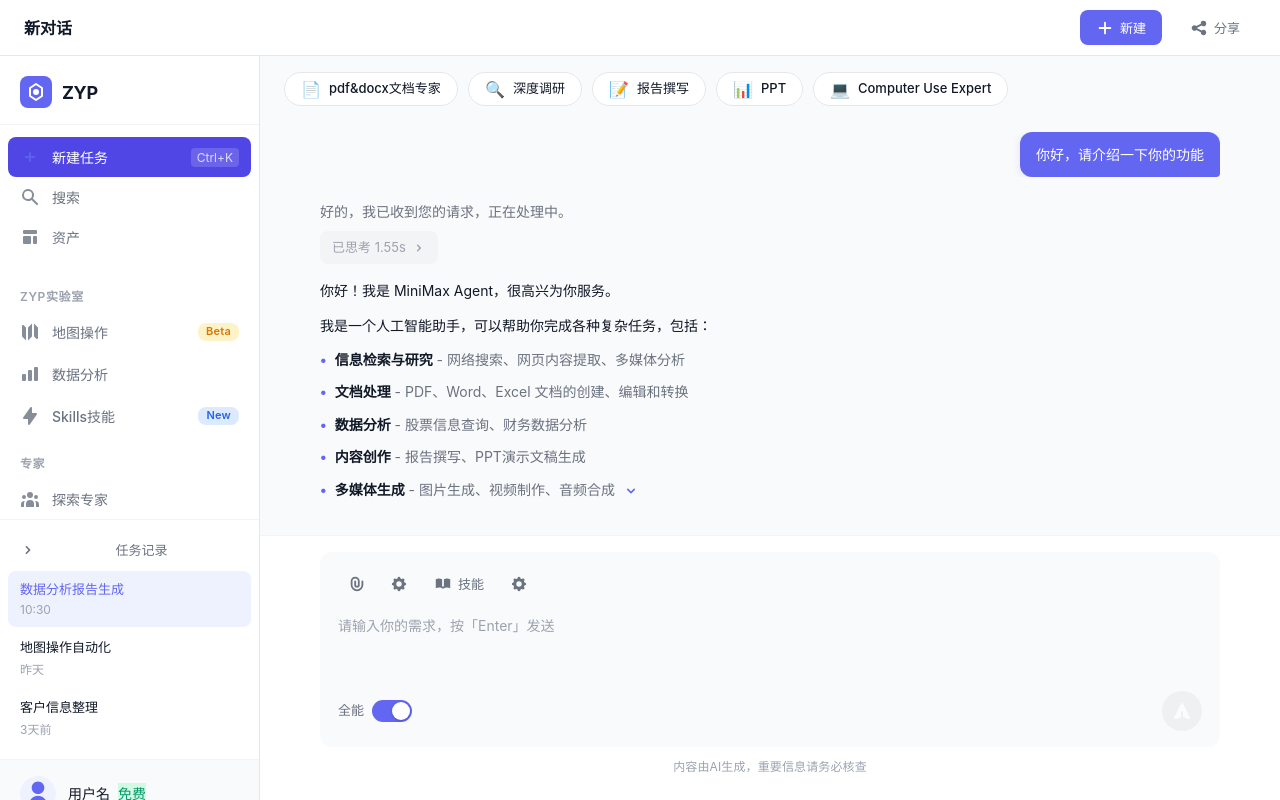
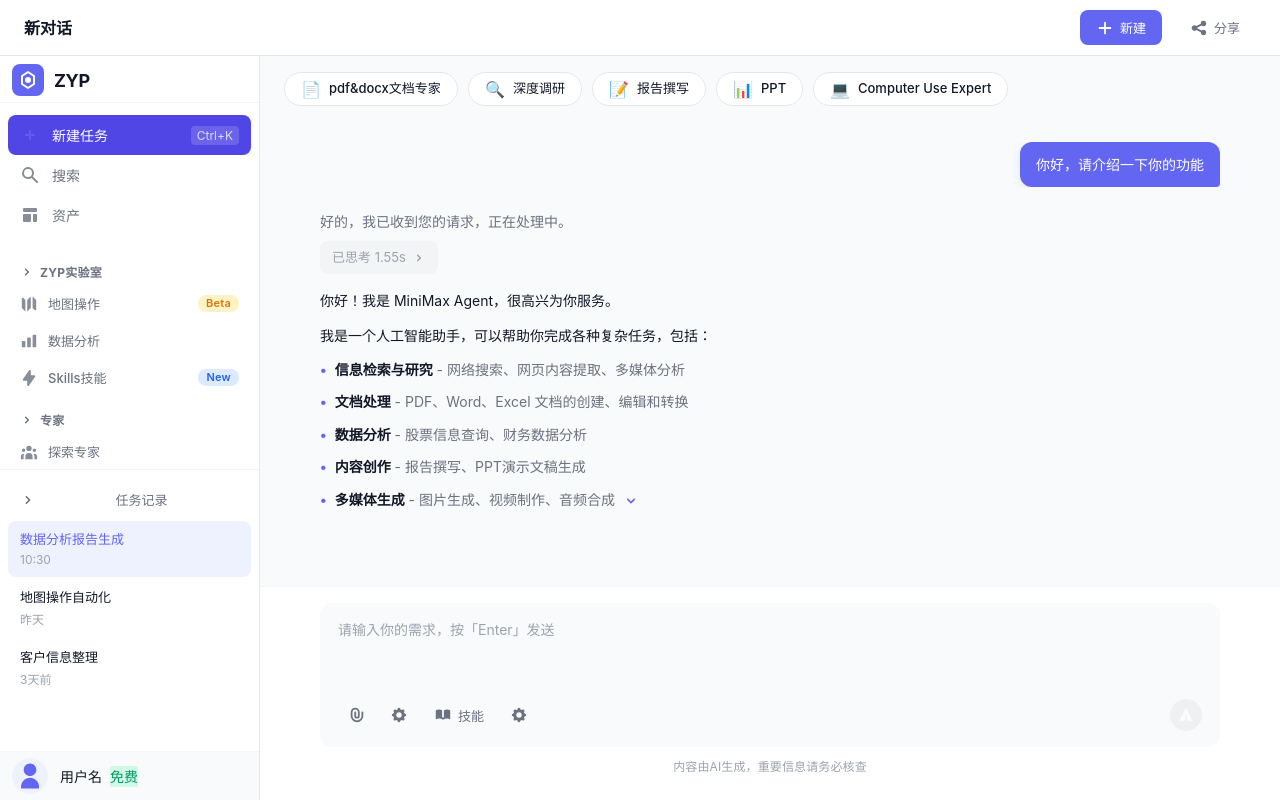
Before and after one commit to zhangyipuhh/Agents, a Vue app in the folder web/Agent/: page / in a window 1280 px wide. Built offline with nearby package versions, Linux system fonts and the light colour scheme.

Commit message:
refactor(ui): 重构输入框和侧边栏布局及交互
移除全能模式功能及相关代码
调整输入框工具栏位置至底部
优化侧边栏分组折叠功能
简化样式并改进滚动行为

```diff
--- a/web/Agent/src/App.vue
+++ b/web/Agent/src/App.vue
@@ -32,11 +32,6 @@ const handleSendMessage = (message) => {
   // 这里可以添加消息到列表的逻辑
 }
 
-// 处理全能模式切换
-const handleTogglePower = (isFullPower) => {
-  console.log('全能模式:', isFullPower ? '开启' : '关闭')
-}
-
 // 处理工具栏操作
 const handleToolAction = (action) => {
   console.log('工具操作:', action)
@@ -68,7 +63,6 @@ const handleToolAction = (action) => {
         <!-- 底部输入区域 -->
         <InputBox
           @send="handleSendMessage"
-          @toggle-power="handleTogglePower"
           @tool-action="handleToolAction"
         />
       </main>
--- a/web/Agent/src/components/InputBox.vue
+++ b/web/Agent/src/components/InputBox.vue
@@ -3,9 +3,6 @@ import { ref, computed, nextTick } from 'vue'
 
 // 输入框内容
 const inputValue = ref('')
-
-// 全能模式开关
-const isFullPower = ref(true)
 
 // 输入框引用
 const textareaRef = ref(null)
@@ -65,19 +62,11 @@ const handleBlur = () => {
   isFocused.value = false
 }
 
-// 切换全能模式
-const toggleFullPower = () => {
-  isFullPower.value = !isFullPower.value
-  emit('toggle-power', isFullPower.value)
-}
-
-// 工具栏按钮点击
 const handleToolAction = (action) => {
   emit('tool-action', action)
 }
 
-// 定义事件
-const emit = defineEmits(['send', 'toggle-power', 'tool-action'])
+const emit = defineEmits(['send', 'tool-action'])
 </script>
 
 <template>
@@ -85,6 +74,22 @@ const emit = defineEmits(['send', 'toggle-power', 'tool-action'])
     <div class="input-wrapper">
       <!-- 主输入区域 -->
       <div class="input-main" :class="{ focused: isFocused }">
+        <!-- 文本输入区 -->
+        <textarea
+          ref="textareaRef"
+          v-model="inputValue"
+          class="text-input"
+          placeholder="请输入你的需求，按「Enter」发送"
+          rows="1"
+          :style="{ minHeight: '60px' }"
+          @input="handleInput"
+          @keydown="handleKeydown"
+          @focus="handleFocus"
+          @blur="handleBlur"
+        ></textarea>
+
+        <!-- 底部操作栏 -->
+        <div class="bottom-row">
           <!-- 工具栏 -->
           <div class="toolbar">
             <button
@@ -127,30 +132,6 @@ const emit = defineEmits(['send', 'toggle-power', 'tool-action'])
                 <path fill-rule="evenodd" d="M11.49 3.17c-.38-1.56-2.6-1.56-2.98 0a1.532 1.532 0 01-2.286.948c-1.372-.836-2.942.734-2.106 2.106.54.886.061 2.042-.947 2.287-1.561.379-1.561 2.6 0 2.978a1.532 1.532 0 01.947 2.287c-.836 1.372.734 2.942 2.106 2.106a1.532 1.532 0 012.287.947c.379 1.561 2.6 1.561 2.978 0a1.533 1.533 0 012.287-.947c1.372.836 2.942-.734 2.106-2.106a1.533 1.533 0 01.947-2.287c1.561-.379 1.561-2.6 0-2.978a1.532 1.532 0 01-.947-2.287c.836-1.372-.734-2.942-2.106-2.106a1.532 1.532 0 01-2.287-.947zM10 13a3 3 0 100-6 3 3 0 000 6z" clip-rule="evenodd"/>
               </svg>
             </button>
-        </div>
-
-        <!-- 文本输入区 -->
-        <textarea
-          ref="textareaRef"
-          v-model="inputValue"
-          class="text-input"
-          placeholder="请输入你的需求，按「Enter」发送"
-          rows="1"
-          :style="{ minHeight: '60px' }"
-          @input="handleInput"
-          @keydown="handleKeydown"
-          @focus="handleFocus"
-          @blur="handleBlur"
-        ></textarea>
-
-        <!-- 右侧功能区 -->
-        <div class="right-actions">
-          <!-- 全能模式切换 -->
-          <div class="power-toggle" @click="toggleFullPower">
-            <span class="power-label">全能</span>
-            <div class="toggle-switch" :class="{ active: isFullPower }">
-              <div class="toggle-knob"></div>
-            </div>
           </div>
 
           <!-- 发送按钮 -->
@@ -198,42 +179,24 @@ const emit = defineEmits(['send', 'toggle-power', 'tool-action'])
   transition: var(--transition-colors), var(--transition-shadow), border-color 0.25s ease;
   position: relative;
 
-  &::before {
-    content: '';
-    position: absolute;
-    inset: -2px;
-    border-radius: calc(var(--radius-lg) + 2px);
-    background: linear-gradient(135deg, rgba(99, 102, 241, 0), rgba(99, 102, 241, 0));
-    opacity: 0;
-    transition: opacity 0.25s ease;
-    z-index: -1;
-  }
-
-  &.focused {
-    border-color: var(--color-accent);
-    box-shadow:
-      0 0 0 4px rgba(99, 102, 241, 0.08),
-      0 4px 16px rgba(99, 102, 241, 0.08);
-    background-color: var(--color-bg-primary);
-
-    &::before {
-      opacity: 1;
-      background: linear-gradient(135deg, rgba(99, 102, 241, 0.02), rgba(99, 102, 241, 0.05));
-    }
-  }
-
   &:hover:not(.focused) {
     border-color: var(--color-border);
     box-shadow: var(--shadow-sm);
   }
 }
 
-/* 工具栏 */
+/* 底部操作栏 */
+.bottom-row {
+  display: flex;
+  align-items: center;
+  justify-content: space-between;
+  padding-top: 8px;
+}
+
 .toolbar {
   display: flex;
   align-items: center;
   gap: 4px;
-  padding-bottom: 4px;
 }
 
 .tool-btn {
@@ -325,67 +288,13 @@ const emit = defineEmits(['send', 'toggle-power', 'tool-action'])
   }
 }
 
-/* 右侧功能区 */
-.right-actions {
-  display: flex;
-  align-items: center;
-  justify-content: space-between;
-  gap: 12px;
-  padding-top: 4px;
-}
-
-/* 全能模式切换 */
-.power-toggle {
-  display: inline-flex;
-  align-items: center;
-  gap: 8px;
-  cursor: pointer;
-  user-select: none;
-}
-
-.power-label {
-  font-size: var(--font-size-sm);
-  font-weight: var(--font-weight-medium);
-  color: var(--color-text-secondary);
-  transition: var(--transition);
-}
-
-.toggle-switch {
-  position: relative;
-  width: 40px;
-  height: 22px;
-  background-color: var(--color-border);
-  border-radius: var(--radius-full);
-  transition: var(--transition);
-
-  &.active {
-    background-color: var(--color-accent);
-  }
-
-  .toggle-knob {
-    position: absolute;
-    top: 2px;
-    left: 2px;
-    width: 18px;
-    height: 18px;
-    background-color: white;
-    border-radius: 50%;
-    transition: transform 0.2s ease;
-    box-shadow: 0 1px 3px rgba(0, 0, 0, 0.2);
-  }
-
-  &.active .toggle-knob {
-    transform: translateX(18px);
-  }
-}
-
 /* 发送按钮 */
 .send-btn {
   display: inline-flex;
   align-items: center;
   justify-content: center;
-  width: 40px;
-  height: 40px;
+  width: 32px;
+  height: 32px;
   background-color: var(--color-accent);
   color: white;
   border-radius: 50%;
@@ -433,8 +342,8 @@ const emit = defineEmits(['send', 'toggle-power', 'tool-action'])
 }
 
 .send-icon {
-  width: 20px;
-  height: 20px;
+  width: 16px;
+  height: 16px;
 }
 
 /* 底部声明 */
--- a/web/Agent/src/components/Sidebar.vue
+++ b/web/Agent/src/components/Sidebar.vue
@@ -3,6 +3,8 @@ import { ref } from 'vue'
 
 // 状态管理
 const isHistoryCollapsed = ref(false)
+const isLabCollapsed = ref(false)
+const isExpertCollapsed = ref(false)
 const activeMenu = ref('new-task')
 
 // 历史会话数据
@@ -20,6 +22,14 @@ const handleMenuClick = (menuId) => {
 // 切换历史记录折叠状态
 const toggleHistory = () => {
   isHistoryCollapsed.value = !isHistoryCollapsed.value
+}
+
+const toggleLab = () => {
+  isLabCollapsed.value = !isLabCollapsed.value
+}
+
+const toggleExpert = () => {
+  isExpertCollapsed.value = !isExpertCollapsed.value
 }
 </script>
 
@@ -79,13 +89,22 @@ const toggleHistory = () => {
 
     <!-- 分组：ZYP实验室 -->
     <div class="sidebar-group">
-      <div class="group-header">
+      <button class="group-header" @click="toggleLab">
+        <svg
+          class="group-collapse-icon"
+          :class="{ collapsed: isLabCollapsed }"
+          viewBox="0 0 20 20"
+          fill="currentColor"
+        >
+          <path fill-rule="evenodd" d="M7.293 14.707a1 1 0 010-1.414L10.586 10 7.293 6.707a1 1 0 011.414-1.414l4 4a1 1 0 010 1.414l-4 4a1 1 0 01-1.414 0z" clip-rule="evenodd"/>
+        </svg>
         <span class="group-title">ZYP实验室</span>
-      </div>
-      <div class="group-items">
+      </button>
+      <transition name="slide">
+        <div v-show="!isLabCollapsed" class="group-items">
           <!-- 地图操作 (Beta) -->
           <button
-          class="menu-item"
+            class="menu-item menu-item-sm"
             :class="{ active: activeMenu === 'map' }"
             @click="handleMenuClick('map')"
           >
@@ -98,7 +117,7 @@ const toggleHistory = () => {
 
           <!-- 数据分析 -->
           <button
-          class="menu-item"
+            class="menu-item menu-item-sm"
             :class="{ active: activeMenu === 'analytics' }"
             @click="handleMenuClick('analytics')"
           >
@@ -110,7 +129,7 @@ const toggleHistory = () => {
 
           <!-- Skills技能 (New) -->
           <button
-          class="menu-item"
+            class="menu-item menu-item-sm"
             :class="{ active: activeMenu === 'skills' }"
             @click="handleMenuClick('skills')"
           >
@@ -121,17 +140,29 @@ const toggleHistory = () => {
             <span class="tag tag-new">New</span>
           </button>
         </div>
+      </transition>
     </div>
 
     <!-- 分组：专家 -->
     <div class="sidebar-group">
-      <div class="group-header">
+      <button
+        class="group-header"
+        @click="toggleExpert"
+      >
+        <svg
+          class="group-collapse-icon"
+          :class="{ collapsed: isExpertCollapsed }"
+          viewBox="0 0 20 20"
+          fill="currentColor"
+        >
+          <path fill-rule="evenodd" d="M7.293 14.707a1 1 0 010-1.414L10.586 10 7.293 6.707a1 1 0 011.414-1.414l4 4a1 1 0 010 1.414l-4 4a1 1 0 01-1.414 0z" clip-rule="evenodd"/>
+        </svg>
         <span class="group-title">专家</span>
-      </div>
-      <div class="group-items">
-        <!-- 探索专家 -->
+      </button>
+      <transition name="slide">
+        <div v-show="!isExpertCollapsed" class="group-items">
           <button
-          class="menu-item"
+            class="menu-item menu-item-sm"
             :class="{ active: activeMenu === 'experts' }"
             @click="handleMenuClick('experts')"
           >
@@ -141,6 +172,7 @@ const toggleHistory = () => {
             <span class="menu-text">探索专家</span>
           </button>
         </div>
+      </transition>
     </div>
 
     <!-- 任务记录区（可折叠） -->
@@ -200,33 +232,14 @@ const toggleHistory = () => {
   border-right: 1px solid var(--color-border);
   display: flex;
   flex-direction: column;
-  overflow-y: auto;
-  overflow-x: hidden;
+  overflow: hidden;
   contain: var(--contain-layout);
-
-  /* Custom Scrollbar Enhancement */
-  &::-webkit-scrollbar {
-    width: 5px;
-  }
-
-  &::-webkit-scrollbar-track {
-    background: transparent;
-  }
-
-  &::-webkit-scrollbar-thumb {
-    background-color: var(--color-border);
-    border-radius: var(--radius-full);
-    transition: background-color var(--transition-fast);
-
-    &:hover {
-      background-color: var(--color-text-muted);
-    }
-  }
 }
 
 /* Logo 区域 */
 .sidebar-logo {
-  padding: 20px 20px 16px;
+  flex-shrink: 0;
+  padding: 8px 12px 6px;
   border-bottom: 1px solid var(--color-border-light);
 }
 
@@ -251,6 +264,7 @@ const toggleHistory = () => {
 
 /* 导航区域 */
 .sidebar-nav {
+  flex-shrink: 0;
   padding: 12px 8px;
 }
 
@@ -338,6 +352,17 @@ const toggleHistory = () => {
   font-weight: var(--font-weight-medium);
 }
 
+.menu-item-sm {
+  padding: 8px 12px;
+  font-size: var(--font-size-sm);
+  gap: 10px;
+
+  .menu-icon {
+    width: 18px;
+    height: 18px;
+  }
+}
+
 .shortcut {
   display: inline-flex;
   align-items: center;
@@ -385,20 +410,45 @@ const toggleHistory = () => {
 
 /* 分组样式 */
 .sidebar-group {
+  flex-shrink: 0;
   margin-top: 8px;
   padding: 0 8px;
 }
 
 .group-header {
+  display: flex;
+  align-items: center;
+  gap: 6px;
+  width: 100%;
   padding: 8px 12px 6px;
+  border-radius: var(--radius-sm);
+  cursor: pointer;
+  color: var(--color-text-secondary);
+  font-size: var(--font-size-xs);
+  transition: var(--transition-colors);
+
+  &:hover {
+    color: var(--color-text-primary);
+    background-color: var(--color-bg-hover);
+  }
+}
+
+.group-collapse-icon {
+  width: 14px;
+  height: 14px;
+  flex-shrink: 0;
+  transition: transform var(--transition);
+
+  &.collapsed {
+    transform: rotate(-90deg);
+  }
 }
 
 .group-title {
   font-size: var(--font-size-xs);
-  font-weight: var(--font-weight-semibold);
-  color: var(--color-text-muted);
-  text-transform: uppercase;
-  letter-spacing: 0.05em;
+  font-weight: var(--font-weight-bold);
+  color: inherit;
+  letter-spacing: 0.02em;
 }
 
 .group-items {
@@ -409,9 +459,12 @@ const toggleHistory = () => {
 
 /* 历史记录区域 */
 .sidebar-history {
-  margin-top: auto;
+  flex: 1;
+  min-height: 0;
+  display: flex;
+  flex-direction: column;
   border-top: 1px solid var(--color-border-light);
-  padding: 12px 8px;
+  padding: 12px 8px 0;
 }
 
 .history-header {
@@ -444,10 +497,31 @@ const toggleHistory = () => {
 }
 
 .history-list {
+  flex: 1;
+  min-height: 0;
+  overflow-y: auto;
   display: flex;
   flex-direction: column;
   gap: 2px;
   margin-top: 4px;
+  padding-bottom: 12px;
+
+  &::-webkit-scrollbar {
+    width: 4px;
+  }
+
+  &::-webkit-scrollbar-track {
+    background: transparent;
+  }
+
+  &::-webkit-scrollbar-thumb {
+    background-color: var(--color-border);
+    border-radius: var(--radius-full);
+
+    &:hover {
+      background-color: var(--color-text-muted);
+    }
+  }
 }
 
 .history-item {
@@ -495,10 +569,11 @@ const toggleHistory = () => {
 
 /* 用户信息区域 */
 .sidebar-user {
+  flex-shrink: 0;
   display: flex;
   align-items: center;
   gap: 12px;
-  padding: 16px 20px;
+  padding: 6px 12px;
   border-top: 1px solid var(--color-border-light);
   background-color: var(--color-bg-secondary);
 }
```
Lines whose indentation alone changed are shown as unchanged.
